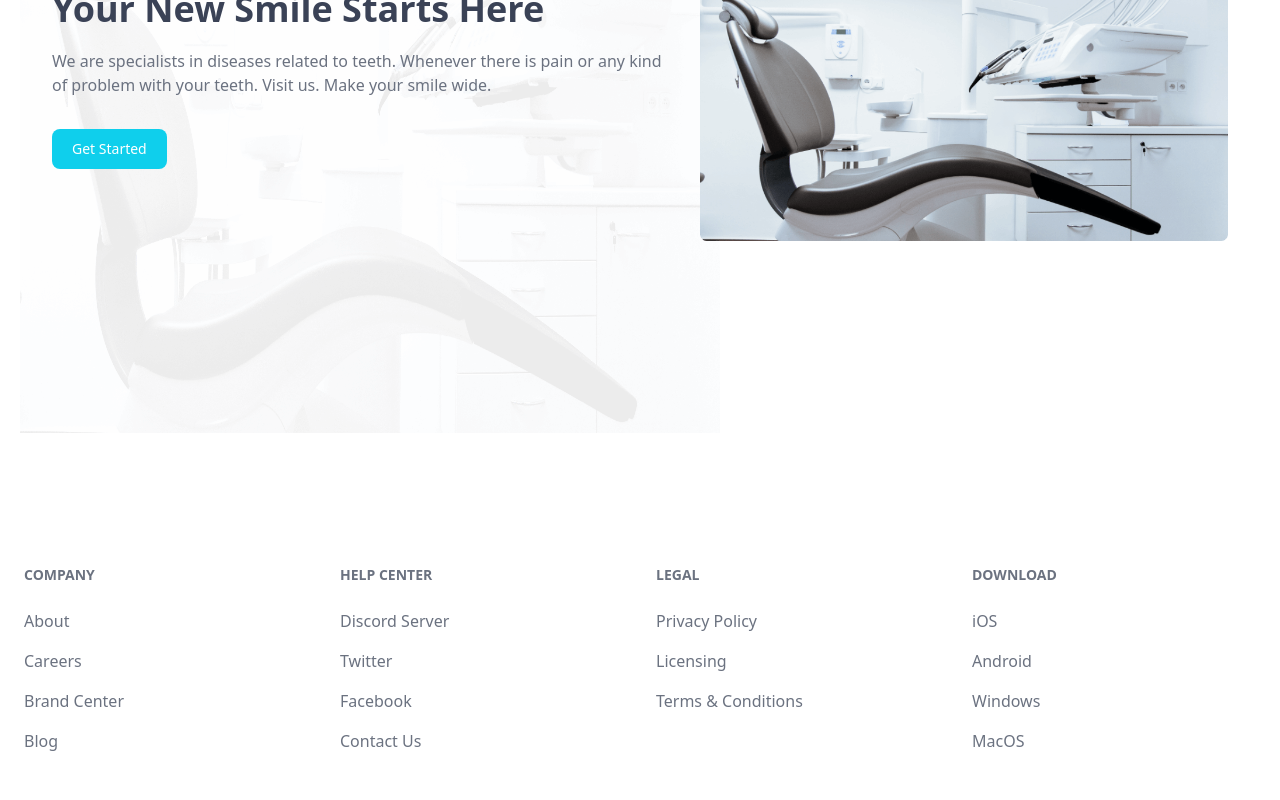
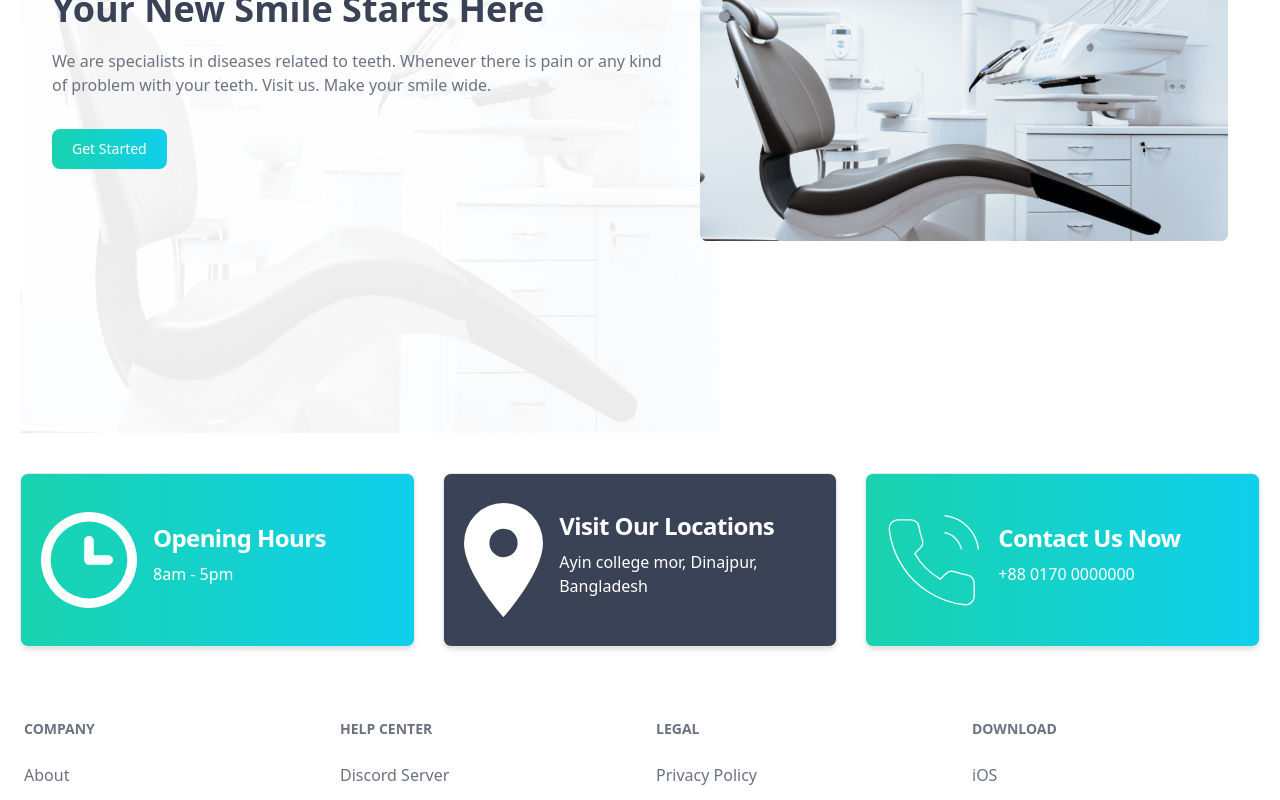
Before and after one commit to Ndhossain/doctors-advice-client, a React (Create React App) app: page / in a window 1280 px wide. Shown: the part 380-1180 px from the top of the page. Built offline with nearby package versions, Linux system fonts and the light colour scheme.

Commit message:
Info section work done

```diff
--- a/src/components/pages/public/home/Home.jsx
+++ b/src/components/pages/public/home/Home.jsx
@@ -1,10 +1,12 @@
 import React from 'react';
 import BannerSection from './banner-section/BannerSection';
+import InfoSection from './info-section/InfoSection';
 
 function Home() {
     return (
         <div>
             <BannerSection />
+            <InfoSection />
         </div>
     );
 }
--- a/src/components/pages/public/home/banner-section/BannerSection.jsx
+++ b/src/components/pages/public/home/banner-section/BannerSection.jsx
@@ -6,7 +6,7 @@ function BannerSection() {
     return (
         <div
             role="status"
-            className="space-y-8 md:space-y-0 md:space-x-8 flex flex-col-reverse md:flex-row justify-between items-center mt-10 p-5 md:p-8 min-h-[700px] bg-no-repeat"
+            className="space-y-8 md:space-y-0 md:space-x-8 flex flex-col-reverse md:flex-row justify-between items-center mt-10 p-3 md:p-8 min-h-[700px] bg-no-repeat"
             style={{ backgroundImage: `url(${bannerBg})`, backgroundSize: '700px 100%' }}
         >
             <div>
@@ -19,7 +19,7 @@ function BannerSection() {
                 </p>
                 <button
                     type="button"
-                    className="text-white bg-gradient-to-r from-primary to-secondary hover:bg-gradient-to-bl font-medium rounded-lg text-sm px-5 py-2.5 text-center mr-2 mb-2 mt-5"
+                    className="text-white bg-gradient-to-r from-secondary to-primary hover:bg-gradient-to-bl font-medium rounded-lg text-sm px-5 py-2.5 text-center mr-2 mb-2 mt-5"
                 >
                     Get Started
                 </button>
--- /dev/null
+++ b/src/components/pages/public/home/info-section/Info.jsx
@@ -0,0 +1,26 @@
+import React from 'react';
+import { Link } from 'react-router-dom';
+
+function Info({ info }) {
+    const { title, text, img, classes } = info;
+    return (
+        <Link
+            to="/"
+            className={`flex flex-col items-center rounded-lg border shadow-md md:flex-row p-5 text-white ${classes}`}
+        >
+            <img
+                className="rounded-t-lg md:w-24 md:rounded-none md:rounded-l-lg"
+                src={img}
+                alt="Info"
+            />
+            <div className="flex flex-col justify-between p-4 leading-normal">
+                <h5 className="mb-2 text-2xl font-bold tracking-tight text-center md:text-left">
+                    {title}
+                </h5>
+                <p className="mb-3 font-normal text-center md:text-left">{text}</p>
+            </div>
+        </Link>
+    );
+}
+
+export default Info;
--- /dev/null
+++ b/src/components/pages/public/home/info-section/InfoSection.jsx
@@ -0,0 +1,41 @@
+import React from 'react';
+import info1 from '../../../../../assets/icons/clock.svg';
+import info2 from '../../../../../assets/icons/marker.svg';
+import info3 from '../../../../../assets/icons/phone.svg';
+import Info from './Info';
+
+function InfoSection() {
+    const infos = [
+        {
+            id: 1,
+            title: 'Opening Hours',
+            text: '8am - 5pm',
+            img: info1,
+            classes: 'bg-gradient-to-r from-secondary to-primary',
+        },
+        {
+            id: 2,
+            title: 'Visit Our Locations',
+            text: 'Ayin college mor, Dinajpur, Bangladesh',
+            img: info2,
+            classes: 'bg-headingCol',
+        },
+        {
+            id: 3,
+            title: 'Contact Us Now',
+            text: '+88 0170 0000000',
+            img: info3,
+            classes: 'bg-gradient-to-r from-secondary to-primary',
+        },
+    ];
+
+    return (
+        <div className="mt-10 grid grid-cols-1 lg:grid-cols-3 gap-7">
+            {infos.map((info) => (
+                <Info key={info.id} info={info} />
+            ))}
+        </div>
+    );
+}
+
+export default InfoSection;
--- a/src/components/shared/Footer.jsx
+++ b/src/components/shared/Footer.jsx
@@ -3,7 +3,7 @@ import { Link } from 'react-router-dom';
 
 function Footer() {
     return (
-        <footer className="bg-white dark:bg-gray-900">
+        <footer className="bg-white dark:bg-gray-900 mt-10">
             <div className="grid grid-cols-2 gap-8 py-8 px-6 md:grid-cols-4">
                 <div>
                     <h2 className="mb-6 text-sm font-semibold text-gray-500 uppercase dark:text-gray-400">
--- a/tailwind.config.js
+++ b/tailwind.config.js
@@ -4,7 +4,7 @@ module.exports = {
     theme: {
         colors: {
             primary: '#0FCFEC',
-            secondary: '#0FCFEC',
+            secondary: '#19D3AE',
             headingCol: '#3A4256',
         },
     },
```
